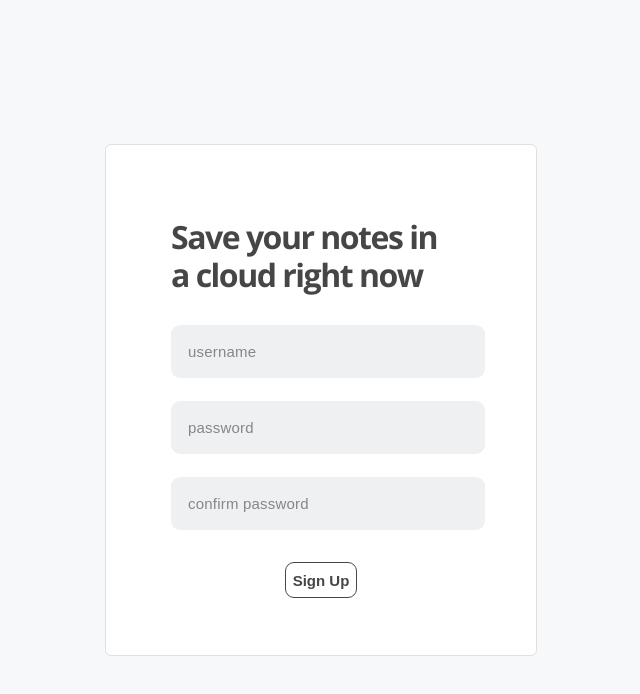
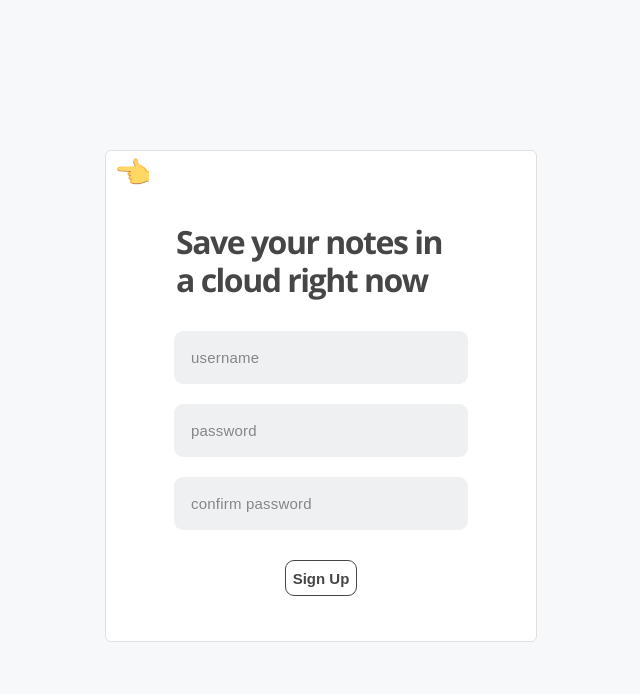
Before and after one commit to bear-crew/notes, a React (Create React App) app in the folder client/: page /signup in a window 1280 px wide. Shown: the top 694 px of the page, without its empty margins (319-959 px from the left). Built offline with nearby package versions, Linux system fonts and the light colour scheme.

Commit message:
some improvments and little fixes

```diff
--- a/client/src/components/ReactEditor/reacteditor.css
+++ b/client/src/components/ReactEditor/reacteditor.css
@@ -1,7 +1,8 @@
 .megadraft {
     width: 100%;
     padding: 50px 86px 0 86px;
-    overflow: auto;
+    overflow-y: auto;
+    overflow-x: hidden;
 }
 
 .megadraft::after {
--- a/client/src/components/Registration/registration.css
+++ b/client/src/components/Registration/registration.css
@@ -1,18 +1,32 @@
 .registration-box {
-    display: block;
+    display: flex;
+    padding: 40px 0;
+    flex-direction: column;
+    align-items: center;
     width: 430px;
-    height: 510px;
+    height: 410px;
     border-radius: 6px;
     border: 1px solid #e0e0e0;
     background-color: #ffffff;
+    position: relative;
 }
 
-.registration-box p {
-    width: 270px;
+.back {
+    opacity: 0.72;
+    margin: 0;
+    font-weight: 400;
+    letter-spacing: -1.5px;
+    color: #000000;
+    position: absolute;
+    left: 8px;
+    top: 0;
+    text-decoration: none;
+    font-size: 30px;
+}
+
+.registration-box .main-text {
+    width: 290px;
     height: 76px;
-    margin-left: 65px;
-    margin-top: 73px;
-    margin-bottom: 31px;
     opacity: 0.72;
     font-size: 32px;
     font-weight: 700;
@@ -21,13 +35,16 @@
     color: #000000;
 }
 
+.main-text {
+    text-align: left;
+}
+
 .registration-input {
-    width: 280px;
+    width: 260px;
     height: 51px;
+    margin-bottom: 20px;
     padding-left: 17px;
     padding-right: 17px;
-    margin-left: 65px;
-    margin-bottom: 23px;
     border-radius: 9px;
     background-color: #eef0f2;
     color: #868686;
@@ -63,12 +80,11 @@
 ._registration-button {
     width: 72px;
     height: 36px;
-    margin-left: 179px;
-    margin-top: 9px;
     opacity: 0.72;
     border-radius: 9px;
     border: 1px solid #000000;
     background-color: #ffffff;
+    margin-top: 10px;
     font-size: 15px;
     font-weight: 700;
 }
--- a/client/src/components/Registration/registration.jsx
+++ b/client/src/components/Registration/registration.jsx
@@ -5,11 +5,31 @@ class Registration extends Component {
     state = {
         username: '',
         password: '',
-        passwordConfirm: ''
+        passwordConfirm: '',
+        usernameIsFree: false
     };
 
     updateUsername = e => {
-        this.setState({username: e.target.value});
+        let copy = e.target.value;
+        if (copy) {
+            fetch('http://localhost:3001/checkuser', {
+                method: 'post',
+                headers: {
+                    'Content-Type':'application/json'
+                },
+                body: JSON.stringify({
+                    username: copy
+                })
+            }).then((res, co = copy) => {
+                if (res.status !== 500) {
+                    res.text().then(result => {
+                        this.setState({usernameIsFree: result === "true" ? true : false, username: co})
+                    });
+                }
+            })
+        }
+        else
+            this.setState({usernameIsFree: false, username: ''})
     }
 
     checkPasswords = () => {
@@ -30,25 +50,11 @@ class Registration extends Component {
     }
 
     isEverythingOk = () => {
-        if (this.checkPasswords() && this.state.username !== '')
-            return true;
-        else
-            return false;
+        return this.checkPasswords() && this.state.usernameIsFree;
     }
 
     reg = () => {
         if (this.isEverythingOk()) {
-            //TODO: finish username check
-            fetch('http://localhost:3001/checkuser', {
-                method: 'get',
-                headers: {
-                    'Content-Type':'application/json'
-                },
-                body: JSON.stringify({
-                    username: this.state.username
-                })
-            })
-
             fetch('http://localhost:3001/user', {
                 method: 'post',
                 headers: {
@@ -61,15 +67,8 @@ class Registration extends Component {
             })
             .then(res => {
                 if(res.status !== 500 && res.status !== 401) {
-                    res.text().then(result => {
-                        localStorage.setItem('token', result);
-                        localStorage.setItem('username', this.state.username);
-                        this.props.history.push("/");
-                    });
-                    return true;
+                    this.props.history.push("/signin");
                 }
-                else
-                    return false;
             });
         }
     }
@@ -77,10 +76,11 @@ class Registration extends Component {
     render() {
         return(
             <div className="registration-box">
-                <p>Save your notes in a cloud right now</p>
-                <input value = {this.state.username} type="text" placeholder="username" className="registration-input" onInput={ (e) => {this.updateUsername(e); }}/>
-                <input value = {this.state.password} type="password" placeholder="password" className="registration-input" onInput={ (e) => {this.updatePassword(e); }}/>
-                <input value = {this.state.passwordConfirm} type="password" placeholder="confirm password" className={ this.checkPasswords() ? "registration-input green" : "registration-input red"} onChange={ (e) => {this.updatePasswordConfirm(e); }}/>
+                <a className="back" href="/signin">👈</a>
+                <p className="main-text">Save your notes in a cloud right now</p>
+                <input value = {this.state.username} type="text" placeholder="username" className={ this.state.usernameIsFree ? "registration-input green" : "registration-input red"} onChange={ (e) => { this.updateUsername(e); } }/>
+                <input value = {this.state.password} type="password" placeholder="password" className="registration-input" onChange={ (e) => { this.updatePassword(e); } }/>
+                <input value = {this.state.passwordConfirm} type="password" placeholder="confirm password" className={ this.checkPasswords() ? "registration-input green" : "registration-input red"} onChange={ (e) => {this.updatePasswordConfirm(e); } }/>
                 <button type="button" className="_registration-button" onClick={ this.reg }>Sign Up</button>
             </div>
         );
--- a/client/src/components/SignIn/signIn.css
+++ b/client/src/components/SignIn/signIn.css
@@ -1,18 +1,19 @@
 .login-box {
-    display: block;
+    display: flex;
+    padding: 40px 0 0 0;
+    flex-direction: column;
+    align-items: center;
     width: 430px;
-    height: 449px;
+    height: 410px;
     border-radius: 6px;
     border: 1px solid #e0e0e0;
+    position: relative;
     background-color: #ffffff;
 }
 
-.login-box p {
-    width: 270px;
+.login-box .main-text {
+    width: 290px;
     height: 76px;
-    margin-left: 65px;
-    margin-top: 73px;
-    margin-bottom: 31px;
     opacity: 0.72;
     font-size: 32px;
     font-weight: 700;
@@ -21,13 +22,51 @@
     color: #000000;
 }
 
+.main-text {
+    text-align: left;
+}
+
+.wrapper {
+    display: flex;
+    flex-direction: row;
+    justify-content: space-between;
+    margin-top: 27px;
+}
+
+.back {
+    opacity: 0.72;
+    margin: 0;
+    font-weight: 400;
+    letter-spacing: -1.5px;
+    color: #000000;
+    position: absolute;
+    left: 8px;
+    top: 0;
+    text-decoration: none;
+    font-size: 30px;
+}
+
+.small-text, .login-box .sign-up {
+    opacity: 0.72;
+    font-size: 15px;
+    width: 140px;
+    margin: 0;
+    font-weight: 400;
+    letter-spacing: -1.5px;
+    color: #000000;
+}
+
+.login-box .sign-up {
+    width: auto;
+    margin-left: 6px;
+}
+
 .login-input {
-    width: 280px;
+    width: 260px;
     height: 51px;
+    margin-bottom: 20px;
     padding-left: 17px;
     padding-right: 17px;
-    margin-left: 65px;
-    margin-bottom: 23px;
     border-radius: 9px;
     background-color: #eef0f2;
     color: #868686;
@@ -63,12 +102,11 @@
 ._login-button {
     width: 72px;
     height: 36px;
-    margin-left: 179px;
-    margin-top: 9px;
     opacity: 0.72;
     border-radius: 9px;
     border: 1px solid #000000;
     background-color: #ffffff;
+    margin-top: 10px;
     font-size: 15px;
     font-weight: 700;
 }
--- a/client/src/components/SignIn/signIn.jsx
+++ b/client/src/components/SignIn/signIn.jsx
@@ -55,10 +55,15 @@ class SignIn extends Component {
     render() {
         return(
             <div className="login-box">
-                <p>Save your notes in a cloud right now</p>
+                <a className="back" href="/">👈</a>
+                <p className="main-text">Save your notes in a cloud right now</p>
                 <input value = {this.state.username} type="text" placeholder="username" className="login-input" onChange={(e) => {this.updateUsername(e); }}/>
                 <input value = {this.state.password} type="password" placeholder="password" className="login-input" onChange={(e) => {this.updatePassword(e); }}/>
                 <button type="button" className="_login-button" onClick={this.logOn}>Login</button>
+                <div className="wrapper">
+                    <p className="small-text">Do not have an account?</p>
+                    <a className="sign-up" href="/signup">Sign Up</a>
+                </div>
             </div>
         );
     }
--- a/client/src/components/TopNotch/topnotch.css
+++ b/client/src/components/TopNotch/topnotch.css
@@ -11,7 +11,7 @@
     outline: none;
 }
 
-.login-button:hover {
+.login-button:hover, .user-button:hover, .user-name:hover {
     cursor: pointer;
 }
 
```
Also changed, not shown: client/src/components/TopNotch/topnotch.jsx (+2 -6 lines), 1 other file (tests, documents, lock files or other folders).
